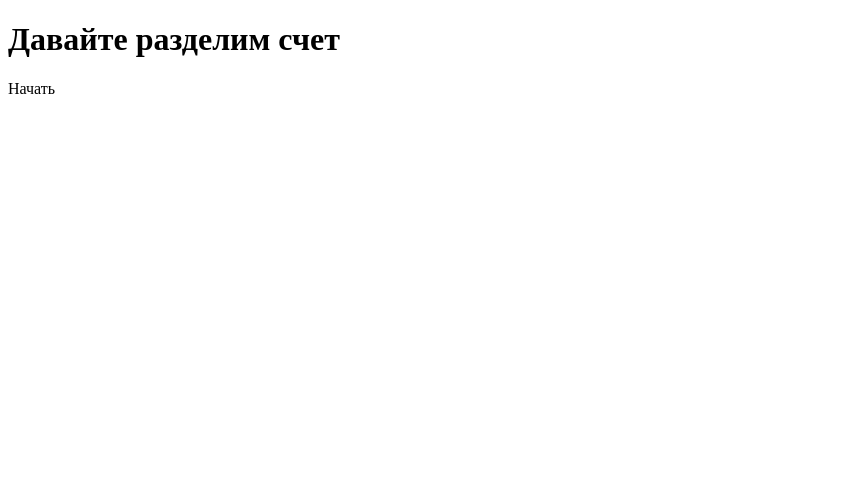
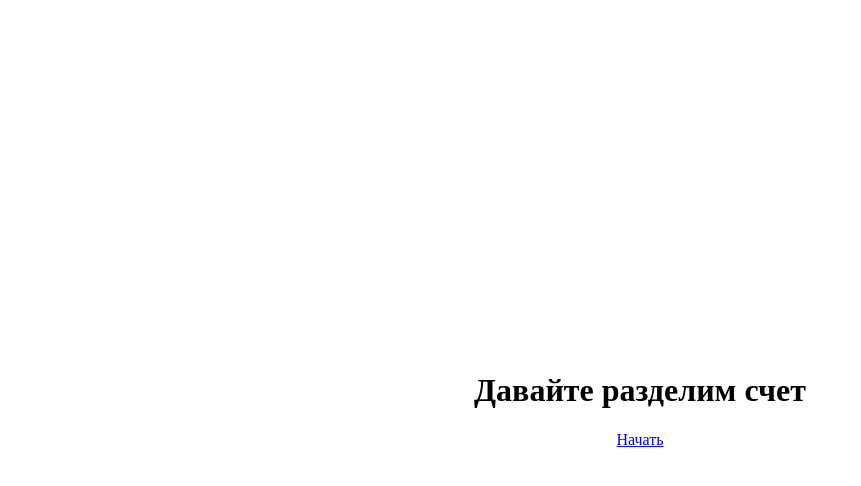
Before and after one commit to TatianaChF/-JS-Vue-, a Vue app: page / in a window 1280 px wide. Shown: the top 486 px of the page, without its empty margins (0-861 px from the left). Built offline with nearby package versions, Linux system fonts and the light colour scheme.

Commit message:
placing information in the center

```diff
--- a/src/App.vue
+++ b/src/App.vue
@@ -1,6 +1,19 @@
 <template>
-  <div>
+  <div class="container">
     <h1>Давайте разделим счет</h1>
-    <a>Начать</a>
+    <a href="#">Начать</a>
   </div>
 </template>
+
+<style scoped>
+  .container {
+    position: absolute;
+    top: 50%;
+    left: 50%;
+    transform: translate(-50%, -50%);
+    display: flex;
+    flex-direction: column;
+    justify-content: center;
+    text-align: center;
+  }
+</style>
```
